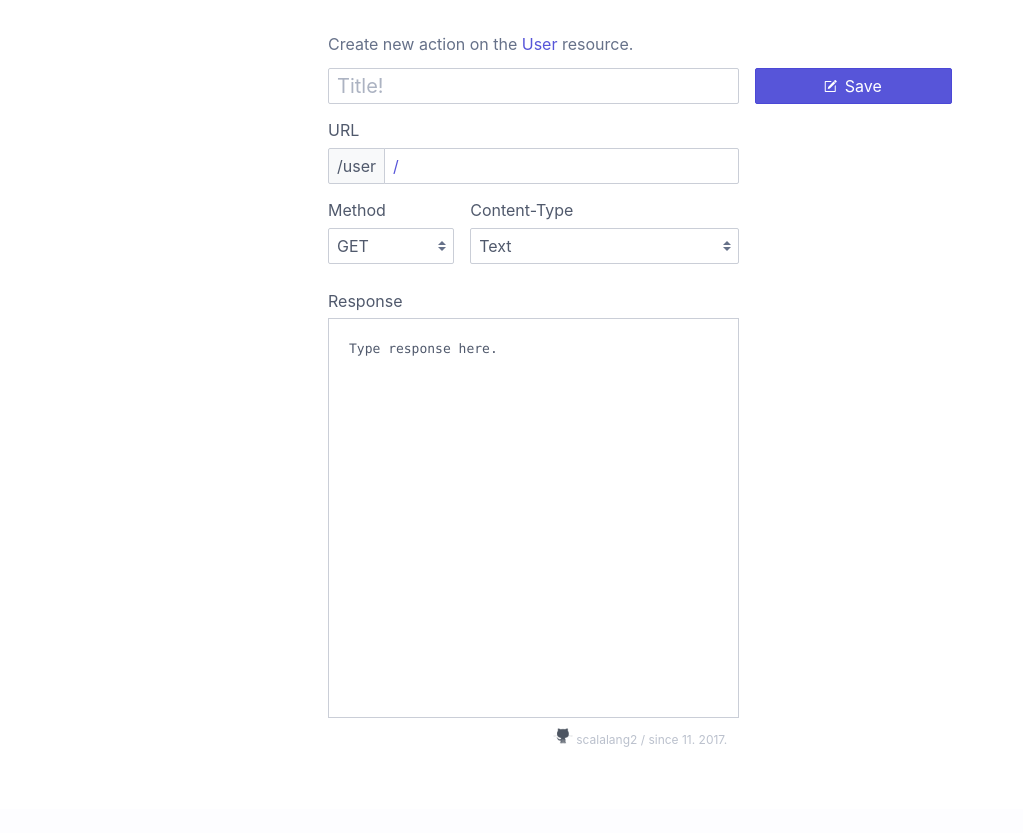
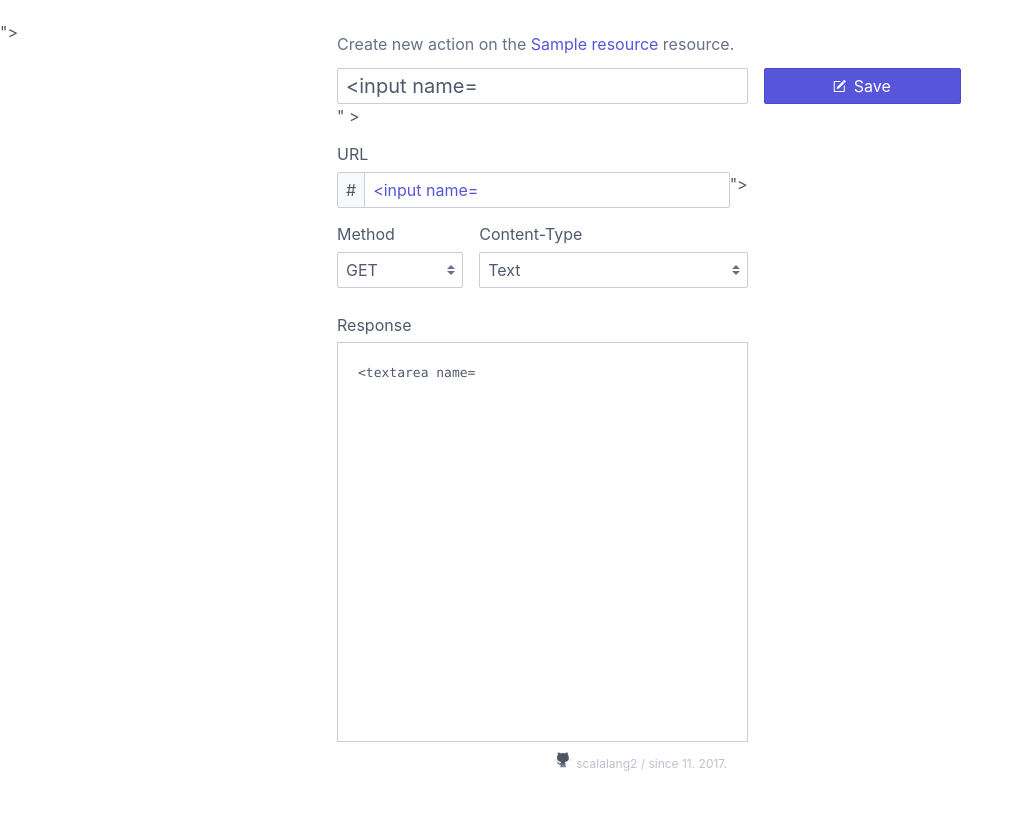
Before and after one commit to cailhuiris/motty, a Django app: template motty/app/templates/app/action/create.html in a window 1280 px wide. Shown: the part 60-893 px from the top of the page, without its empty margins (0-1023 px from the left). Before the commit the page ends 807 px from the top, so only its background shows below. Run offline with Django 3.2, Linux system fonts and the light colour scheme; the template is opened without the code that fills it: values that come from a table or form of the project are taken from there, others are empty; tables that the repository leaves empty hold one stand-in row (values such as "Sample post"); form fields are guessed from the names that the template uses; style sheets or scripts are compiled from the project's sources; some libraries are stand-ins or nearby versions; some web fonts are replaced.

Commit message:
completed adding action.

```diff
--- a/motty/app/static/js/motty.js
+++ b/motty/app/static/js/motty.js
@@ -84,3 +84,48 @@
         });
     }
 });
+
+app.controller('EditActionForm.ctrl', function($scope){
+    $scope.contentTypes = [
+        { value: '', name:'Text' },
+        { value: 'application/json', name:'JSON (application/json)' },
+        { value: 'application/javascript', name:'Javascript (application/javascript)' },
+        { value: 'application/xml', name:'XML (application/xml)' },
+        { value: 'text/xml', name:'XML (text/xml)' },
+        { value: 'text/html', name:'HTML (text/html)' },
+    ];
+
+    $scope.contentType = '';
+
+    var flask = new CodeFlask;
+
+    $scope.changeContentType = function(){
+        if($scope.contentType == 'application/json' || $scope.contentType == 'application/javascript') {
+            flask.run('#response', {
+                language: 'javascript'
+            });
+        } else if($scope.contentType == 'application/xml'
+           || $scope.contentType == 'text/xml'
+           || $scope.contentType == 'text/html') {
+            flask.run('#response', {
+                language: 'html'
+            });
+        } else {
+            flask.run('#response', {
+                language: 'text'
+            });
+        }
+
+        var body = $("input[name=body]").val()
+        if(body != '')
+            flask.update(body)
+        else
+            flask.update('Type response here.');
+
+        flask.onUpdate(function(code){
+            $("input[name=body]").val(code);
+        });
+    }
+
+    $scope.changeContentType();
+});
--- /dev/null
+++ b/motty/app/static/js/utils.js
@@ -0,0 +1,18 @@
+function select_value(selector, value){
+    if(selector == 'undefined' || selector == '') {
+        console.error('first parameter cannot be empty');
+        return;
+    }
+
+    $(selector + " option").each(function(index, elem){
+        if($(elem).val() == value)
+            $(elem).prop('selected', true);
+    });
+}
+
+// activate toast close button to close their toast.
+$(function() {
+    $('.toast .btn-clear').on('click', function(){
+        $('.toast').remove();
+    });
+});
--- a/motty/app/static/styles/main.css
+++ b/motty/app/static/styles/main.css
@@ -5,6 +5,8 @@
 .token.number { color: #e85600; }
 
 .token.attr-name { color: #50596c; }
+
+.toast { border-radius: 0px; }
 
 body { font-size: 16px; }
 
--- a/motty/app/static/styles/main.scss
+++ b/motty/app/static/styles/main.scss
@@ -1,6 +1,10 @@
 @import '_colors.scss';
 @import '_transition.scss';
 @import '_editor_highlight.scss';
+
+.toast {
+    border-radius: 0px;
+}
 
 body {
     font-size: 16px;
--- a/motty/app/templates/app/action/create.html
+++ b/motty/app/templates/app/action/create.html
@@ -1,34 +1,48 @@
 {% extends 'app/base.html' %}
 
 {% block content %}
-<div id="action-edit-form" class="columns">
+<form id="action-edit-form" action="{% url 'create_action' resource.id %}" method="post">
+<div class="columns" ng-controller="EditActionForm.ctrl">
+    {% csrf_token %}
+    <input type="hidden" name="resource" value="{{ resource.id }}">
+    <input type="hidden" name="body" value="{% if form.body %}{{ form.body }}{% endif %}">
     <div class="column col-6 col-sm-12 col-mx-auto">
         <div class="columns">
             <div class="column col-12 col-mx-auto">
                 <ul class="breadcrumb">
                     <li class="breadcrumb-item">
-                        Create new action on the <span class="text-primary">User</span> resource.
+                        Create new action on the <span class="text-primary">{{ resource.name }}</span> resource.
                     </li>
                 </ul>
             </div>
         </div>
         <div class="columns">
             <div class="column col-8 col-sm-12">
-                <div class="form-group">
-                    <input type="text" class="form-input title-input" placeholder="Title!">
+                <div class="form-group {% if errors.name %} has-error {% endif %}">
+                    <input type="text" name="name" class="form-input title-input" placeholder="Title!" {% if form.name %} value="{{ form.name }}" {% endif %}>
+                    {% if errors.name %}
+                        {% for error in errors.name %}
+                            <p class="form-input-hint">{{ error|escape }}</p>
+                        {% endfor %}
+                    {% endif %}
                 </div>
-                <div class="form-group">
+                <div class="form-group {% if errors.url %} has-error {% endif %}">
                     <label class="form-label">URL</label>
                     <div class="input-group">
-                        <span class="input-group-addon">/user</span>
-                        <input type="text" class="form-input url-input" value="/">
+                        <span class="input-group-addon">{{ resource.url }}</span>
+                        <input type="text" name="url" class="form-input url-input" value="{% if form.url %}{{ form.url }}{% endif %}">
                     </div>
+                    {% if errors.url %}
+                        {% for error in errors.url %}
+                            <p class="form-input-hint">{{ error|escape }}</p>
+                        {% endfor %}
+                    {% endif %}
                 </div>
                 <div class="columns">
                     <div class="column col-4 col-sm-12">
                         <div class="form-group">
                             <label class="form-label">Method</label>
-                            <select class="form-select">
+                            <select class="form-select" name="method">
                                 <option value="GET">GET</option>
                                 <option value="POST">POST</option>
                                 <option value="PUT">PUT</option>
@@ -50,14 +64,11 @@
                     <div class="column col-8 col-sm-12">
                         <div class="form-group form-group-gap">
                             <label class="form-label">Content-Type</label>
-                            <select class="form-select">
-                                <option value="">Text</option>
-                                <option value="text/plain">Text (text/plain)</option>
-                                <option value="application/json">JSON (application/json)</option>
-                                <option value="application/javascript">Javascript (application/javascript)</option>
-                                <option value="application/xml">XML (application/xml)</option>
-                                <option value="text/xml">XML (text/xml)</option>
-                                <option value="text/html">HTML (text/html)</option>
+                            <select class="form-select" name="contentType"
+                                ng-model="contentType"
+                                ng-change="changeContentType()"
+                                {% if form.contentType %} ng-init="contentType = '{{ form.contentType }}';changeContentType()" {% endif %}>
+                                <option ng-repeat="c in contentTypes" value="[[ c.value ]]">[[ c.name ]]</option>
                             </select>
                         </div>
                     </div>
@@ -65,19 +76,24 @@
                 <div class="type-response-area">
                     <span class="response-label">Response</span>
                     <div id="response" class="codeview" style="width: 100%; height: 400px;"></div>
+                    {% if errors.body %}
+                        {% for error in errors.body %}
+                            <p class="form-input-hint">{{ error|escape }}</p>
+                        {% endfor %}
+                    {% endif %}
                 </div>
             </div>
             <div class="column tools col-4 col-sm-12 col-ml-auto">
-                <button type="button" class="btn btn-block btn-primary icon-and-text"><i class="ion ion-compose"></i>Save</button>
+                <button type="submit" class="btn btn-block btn-primary icon-and-text"><i class="ion ion-compose"></i>Save</button>
             </div>
         </div>
     </div>
 </div>
+</form>
 <script type="text/javascript">
-    var flask = new CodeFlask;
-    flask.run('#response', {
-        language: 'html'
-    });
-    flask.update('Type response here.');
+    // do select value
+    {% if form.method %}
+    select_value("select[name=method]", "{{ form.method }}");
+    {% endif %}
 </script>
 {% endblock %}
--- a/motty/app/templates/app/base.html
+++ b/motty/app/templates/app/base.html
@@ -21,6 +21,7 @@
         <script type="text/javascript" src="{% static '/plugins/codeflask/prism.min.js' %}"></script>
         <script type="text/javascript" src="{% static '/plugins/codeflask/codeflask.js' %}"></script>
         <script type="text/javascript" src="{% static '/js/motty.js' %}"></script>
+        <script type="text/javascript" src="{% static '/js/utils.js' %}"></script>
     </head>
     <body>
         <header>
@@ -28,6 +29,8 @@
                 <a href="/" id="logo"><img src="{% static '/images/mask.png' %}" title="logo" />Motty</a>
             </div>
         </header>
+        {% block toast %}
+        {% endblock %}
         <div id="body">
             <div class="container">
                 {% block content %}
--- a/motty/app/urls.py
+++ b/motty/app/urls.py
@@ -2,9 +2,9 @@
 from . import views
 
 urlpatterns = [
-    url(r'^app/$', views.index, name = "index_view"),
-    url(r'^app/action/create', views.create_action_view, name='create_action_view'),
-    url(r'^app/action/([0-9]{1,})/view', views.action_view, name='action_view'),
+    url(r'^motty/$', views.index, name = "index_view"),
+    url(r'^motty/resource/(?P<resource_id>[0-9]{1,})/action/create', views.create_action, name='create_action'),
+    url(r'^motty/action/([0-9]{1,})/view', views.action_view, name='action_view'),
 
     # resource api
     url(r'^motty/api/resources', views.resources, name="api_resources"),
@@ -12,7 +12,7 @@
     url(r'^motty/api/resource/([0-9]{1,})/delete', views.delete_resource, name="api_delete_resource"),
 
     # action api
-    url(r'^motty/api/action$', views.save_action, name = "api_save_action"),
+    # url(r'^motty/api/action$', views.save_action, name = "api_save_action"),
     url(r'^motty/api/action/([0-9]{1,})$', views.get_action, name = "api_get_action"),
     url(r'^motty/api/action/([0-9]{1,})/delete$', views.delete_action, name = "api_delete_action"),
 
```
Also changed, not shown: motty/app/templates/app/index.html (+17 -2 lines), motty/app/views.py (+34 -18 lines), 1 other file.
